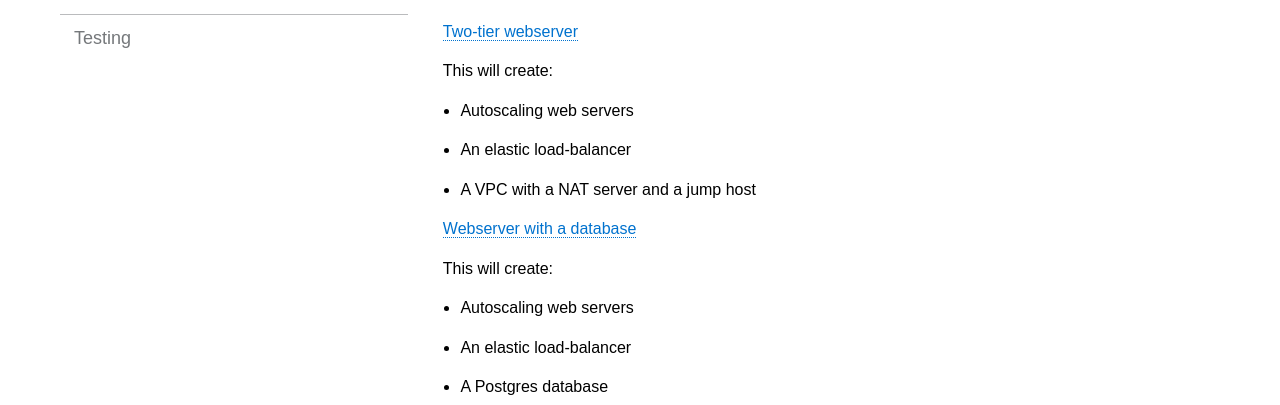
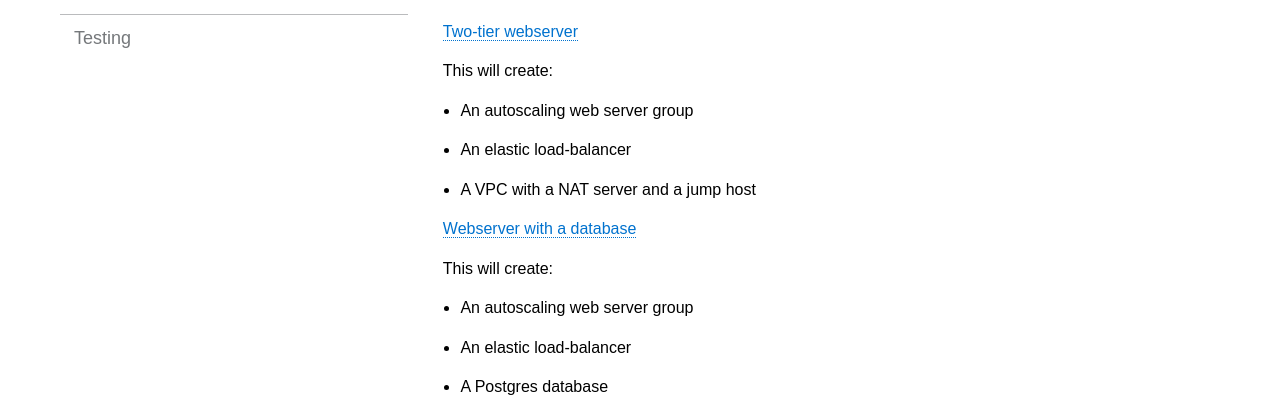
Before and after one commit to GeoscienceAustralia/cloud, a Jekyll site: the page built from docs/_pages/patterns_index.md, in a window 1280 px wide. Shown: the part 553-958 px from the top of the page. Built offline with Jekyll 4.4.1, drawn with Linux system fonts in a browser that asks for light colours; nearby versions of some CDN libraries.

Commit message:
Fix patterns language

```diff
--- a/docs/_pages/patterns_index.md
+++ b/docs/_pages/patterns_index.md
@@ -22,7 +22,7 @@ This will create an Amazon Machine Image running Apache. This AMI can then be us
 
 This will create:
 
- * Autoscaling web servers
+ * An autoscaling web server group
  * An elastic load-balancer
  * A VPC with a NAT server and a jump host
 
@@ -30,7 +30,7 @@ This will create:
 
 This will create:
 
- * Autoscaling web servers
+ * An autoscaling web server group
  * An elastic load-balancer
  * A Postgres database
  * A VPC with a NAT server and a jump host
```
